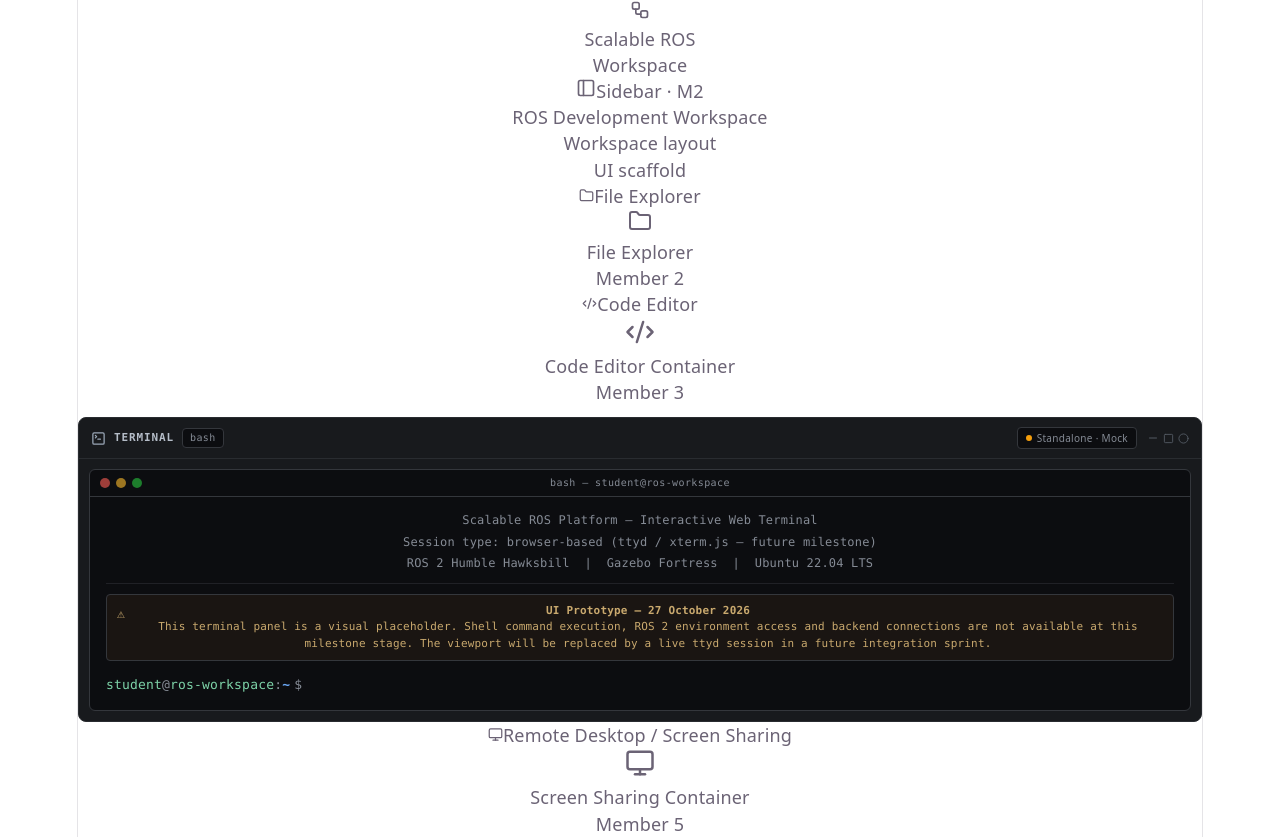
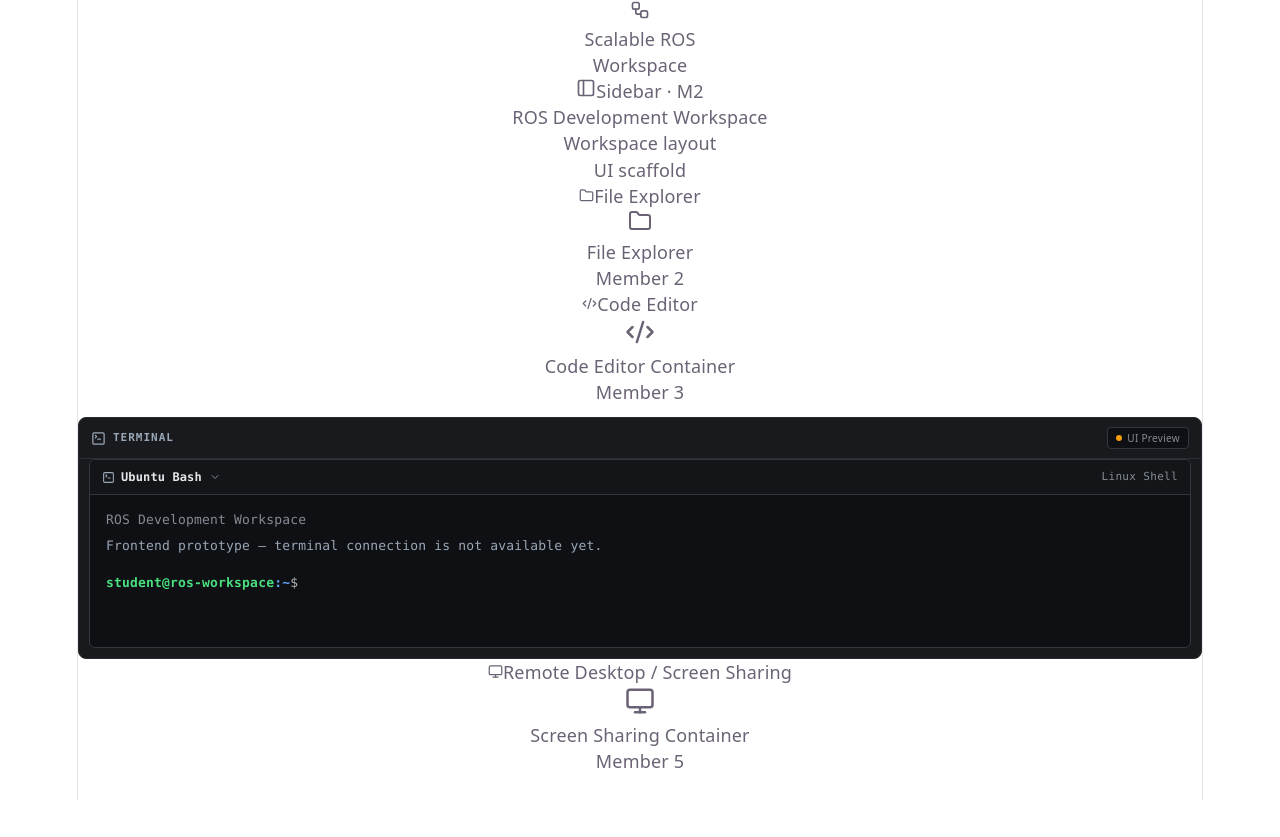
Before and after one commit to Raghavendra0807/Ros-Platform, a React (Vite) app: page / in a window 1280 px wide. After the commit the page ends 800 px from the top, so only its background shows below. Built offline with nearby package versions, Linux system fonts and the light colour scheme.

Commit message:
refine(terminal): Windows Terminal-style tab strip, left-align fix, prompt polish

```diff
--- a/package.json
+++ b/package.json
@@ -10,6 +10,7 @@
     "preview": "vite preview"
   },
   "dependencies": {
+    "lucide-react": "^1.61.0",
     "react": "^19.2.8",
     "react-dom": "^19.2.8"
   },
--- a/src/components/Terminal.jsx
+++ b/src/components/Terminal.jsx
@@ -2,404 +2,331 @@
  * Terminal.jsx
  *
  * Milestone: Frontend UI Prototype (27 October 2026)
- * Assigned contributor: Terminal panel
+ * Assigned contributor: Terminal panel — Member 4
  *
  * Purpose:
  *   Renders the Terminal placeholder panel for the Scalable ROS Platform workspace.
- *   No shell commands are executed. No WebSocket or backend connection is made.
- *   The viewport reserves space for a real ttyd / xterm.js terminal in a future milestone.
+ *   UI-only — no shell execution, no WebSocket, no backend connection.
+ *   Styled after a Windows Terminal-inspired tab interface embedded in the browser.
  *
  * Integration note for the integrator (App.jsx owner):
- *   1. Add:  import TerminalPanel from './components/Terminal';
- *   2. Replace the inline "Terminal container — Member 4" <section> block with:
+ *   1. import TerminalPanel from './components/Terminal';
+ *   2. Replace the "Terminal container — Member 4" <section> block with:
  *      <TerminalPanel />
- *   The component is self-contained — it controls its own outer <section> wrapper,
- *   matching the dimensions and margin of the existing inline placeholder.
  */
 
-import { SquareTerminal, Minus, Square, Circle } from 'lucide-react';
+import { SquareTerminal, ChevronDown } from 'lucide-react';
 
 /* ─────────────────────────────────────────────────────────────────────────────
-   Design tokens mirrored from App.jsx / the integrator's established palette.
-   These are self-contained CSS values — Tailwind CSS is NOT required.
+   Design tokens — mirrored from the integrator's established App.jsx palette.
+   Tailwind CSS is NOT required; all values are plain CSS strings.
 ───────────────────────────────────────────────────────────────────────────── */
-const TOKEN = {
-  /** Outer card / panel background */
-  cardBg:         '#181a1d',
-  /** Page / app background (slightly darker) */
-  appBg:          '#111315',
-  /** Terminal viewport background — deepest surface */
-  viewportBg:     '#0c0d10',
-  /** Outer panel border */
-  borderOuter:    '#292c30',
-  /** Inner / dashed element border */
-  borderInner:    '#34373c',
-  /** Primary foreground text */
-  textPrimary:    '#e5e7eb',
-  /** Secondary / label text */
-  textSecondary:  '#b5bdc8',
-  /** Muted / placeholder text */
-  textMuted:      '#858b95',
-  /** Icon tint */
-  iconTint:       '#9aa7b7',
-  /** Accent — restrained purple from index.css --accent */
-  accent:         '#c084fc',
-  /** Amber — offline / standalone status */
-  statusAmber:    '#f59e0b',
-  /** Monospace font stack */
-  mono:           "ui-monospace, SFMono-Regular, Menlo, Monaco, Consolas, 'Courier New', monospace",
+const T = {
+  cardBg:       '#181a1d',   /* outer panel surface                  */
+  viewportBg:   '#0e1013',   /* terminal viewport — deepest surface  */
+  tabBarBg:     '#131518',   /* tab-strip surface, slightly lighter  */
+  borderOuter:  '#292c30',   /* panel / header border                */
+  borderInner:  '#34373c',   /* inner dividers, badge outlines       */
+  textPrimary:  '#e5e7eb',   /* main terminal text                   */
+  textSec:      '#9aa7b7',   /* secondary labels, icon tint          */
+  textMuted:    '#858b95',   /* muted / dimmed lines                 */
+  accent:       '#c084fc',   /* cursor accent                        */
+  statusAmber:  '#f59e0b',   /* UI Preview dot                       */
+  promptGreen:  '#4ade80',   /* user@host green — standard bash      */
+  promptBlue:   '#60a5fa',   /* cwd blue                             */
+  mono: "ui-monospace, SFMono-Regular, Menlo, Monaco, Consolas, 'Courier New', monospace",
 };
 
 /* ─────────────────────────────────────────────────────────────────────────────
-   Styles object — plain JS style objects consumed by React's style prop.
-   Matches the panel card pattern used in the integrator's App.jsx scaffold.
+   Style map — React inline style objects.
 ───────────────────────────────────────────────────────────────────────────── */
 const S = {
-  /** Outer section — matches the integrator's section wrapper dimensions */
+  /* ── Outer panel card ── */
   section: {
-    marginTop:      '12px',             /* mt-3 equivalent */
-    display:        'flex',
-    flexDirection:  'column',
-    overflow:       'hidden',
-    borderRadius:   '8px',
-    border:         `1px solid ${TOKEN.borderOuter}`,
-    backgroundColor: TOKEN.cardBg,
-    minHeight:      '240px',            /* slightly taller than integrator's 190px for readability */
-    flex:           '1 1 auto',
+    marginTop:       '12px',
+    display:         'flex',
+    flexDirection:   'column',
+    overflow:        'hidden',
+    borderRadius:    '8px',
+    border:          `1px solid ${T.borderOuter}`,
+    backgroundColor: T.cardBg,
+    minHeight:       '240px',
+    flex:            '1 1 auto',
   },
 
-  /** Header bar ─ 40px fixed height */
-  header: {
-    display:        'flex',
-    alignItems:     'center',
-    justifyContent: 'space-between',
-    height:         '40px',
-    flexShrink:     0,
-    borderBottom:   `1px solid ${TOKEN.borderOuter}`,
-    padding:        '0 12px',
-    gap:            '8px',
+  /* ── Outer panel header bar (40 px, matches other panels) ── */
+  outerHeader: {
+    display:         'flex',
+    alignItems:      'center',
+    justifyContent:  'space-between',
+    height:          '40px',
+    flexShrink:      0,
+    borderBottom:    `1px solid ${T.borderOuter}`,
+    padding:         '0 12px',
+    gap:             '8px',
   },
-
-  /** Left cluster inside the header */
-  headerLeft: {
-    display:   'flex',
+  outerHeaderLeft: {
+    display:    'flex',
+    alignItems: 'center',
+    gap:        '7px',
+    overflow:   'hidden',
+  },
+  outerHeaderTitle: {
+    fontFamily:    T.mono,
+    fontSize:      '11px',
+    fontWeight:    700,
+    letterSpacing: '0.09em',
+    textTransform: 'uppercase',
+    color:         T.textSec,
+    whiteSpace:    'nowrap',
+  },
+  outerHeaderRight: {
+    display:    'flex',
     alignItems: 'center',
     gap:        '8px',
-    overflow:   'hidden',
-  },
-
-  /** Panel title text */
-  headerTitle: {
-    fontFamily:     TOKEN.mono,
-    fontSize:       '11px',
-    fontWeight:     600,
-    letterSpacing:  '0.08em',
-    textTransform:  'uppercase',
-    color:          TOKEN.textSecondary,
-    whiteSpace:     'nowrap',
-  },
-
-  /** Shell badge pill */
-  shellBadge: {
-    display:        'inline-flex',
-    alignItems:     'center',
-    height:         '18px',
-    padding:        '0 7px',
-    borderRadius:   '4px',
-    border:         `1px solid ${TOKEN.borderInner}`,
-    backgroundColor: TOKEN.viewportBg,
-    fontFamily:     TOKEN.mono,
-    fontSize:       '10px',
-    color:          TOKEN.textMuted,
-    letterSpacing:  '0.04em',
-    whiteSpace:     'nowrap',
-  },
-
-  /** Right cluster: status + window chrome */
-  headerRight: {
-    display:   'flex',
-    alignItems: 'center',
-    gap:        '10px',
     flexShrink: 0,
   },
 
-  /** Standalone / mock status badge */
-  statusBadge: {
-    display:        'inline-flex',
-    alignItems:     'center',
-    gap:            '5px',
-    height:         '20px',
-    padding:        '0 8px',
-    borderRadius:   '4px',
-    border:         `1px solid ${TOKEN.borderInner}`,
-    backgroundColor: TOKEN.viewportBg,
-    fontSize:       '10px',
-    color:          TOKEN.textMuted,
-    whiteSpace:     'nowrap',
-    letterSpacing:  '0.03em',
+  /* UI Preview badge */
+  uiBadge: {
+    display:         'inline-flex',
+    alignItems:      'center',
+    gap:             '5px',
+    height:          '20px',
+    padding:         '0 8px',
+    borderRadius:    '4px',
+    border:          `1px solid ${T.borderInner}`,
+    backgroundColor: T.viewportBg,
+    fontSize:        '10px',
+    color:           T.textMuted,
+    letterSpacing:   '0.03em',
+    whiteSpace:      'nowrap',
   },
-
-  /** Amber dot inside status badge */
-  statusDot: {
+  uiBadgeDot: {
     width:           '6px',
     height:          '6px',
     borderRadius:    '50%',
-    backgroundColor: TOKEN.statusAmber,
+    backgroundColor: T.statusAmber,
     flexShrink:      0,
   },
 
-  /** Faux window-chrome buttons (purely decorative) */
-  windowChrome: {
-    display:   'flex',
-    alignItems: 'center',
-    gap:        '4px',
-    opacity:    0.45,
-  },
-
-  /** Viewport wrapper — grows to fill remaining height */
+  /* ── Viewport wrapper ── */
   viewportWrapper: {
     display:       'flex',
     flexDirection: 'column',
     flex:          '1 1 auto',
-    padding:       '10px',
-    minHeight:     '0',             /* essential for flex shrinking */
+    padding:       '0 10px 10px',
+    minHeight:     '0',
   },
 
-  /** The dark CLI viewport itself */
+  /* ── Viewport card ── */
   viewport: {
-    display:        'flex',
-    flexDirection:  'column',
-    flex:           '1 1 auto',
-    borderRadius:   '6px',
-    border:         `1px solid ${TOKEN.borderInner}`,
-    backgroundColor: TOKEN.viewportBg,
-    overflow:       'hidden',
-    fontFamily:     TOKEN.mono,
-    fontSize:       '13px',
-    lineHeight:     '1.6',
-    minHeight:      '160px',
+    display:         'flex',
+    flexDirection:   'column',
+    flex:            '1 1 auto',
+    borderRadius:    '6px',
+    border:          `1px solid ${T.borderInner}`,
+    backgroundColor: T.viewportBg,
+    overflow:        'hidden',
+    fontFamily:      T.mono,
+    fontSize:        '13px',
+    lineHeight:      '1.65',
+    minHeight:       '170px',
   },
 
-  /** Top chrome line of the viewport (mimics terminal app title bar) */
-  viewportChrome: {
-    display:        'flex',
-    alignItems:     'center',
-    height:         '26px',
-    flexShrink:     0,
-    borderBottom:   `1px solid ${TOKEN.borderInner}`,
-    padding:        '0 10px',
-    gap:            '6px',
+  /* ── Windows Terminal-style tab strip ── */
+  tabStrip: {
+    display:         'flex',
+    alignItems:      'center',
+    justifyContent:  'space-between',
+    height:          '34px',
+    flexShrink:      0,
+    borderBottom:    `1px solid ${T.borderInner}`,
+    backgroundColor: T.tabBarBg,
+    padding:         '0 12px',
+  },
+  tabLeft: {
+    display:    'flex',
+    alignItems: 'center',
+    gap:        '6px',
+  },
+  tabLabel: {
+    fontSize:   '12px',
+    fontWeight: 600,
+    color:      T.textPrimary,
+    whiteSpace: 'nowrap',
+    letterSpacing: '0.01em',
+  },
+  tabChevron: {
+    color:      T.textMuted,
+    marginLeft: '1px',
+    flexShrink: 0,
+  },
+  tabRight: {
+    fontSize:      '11px',
+    color:         T.textMuted,
+    letterSpacing: '0.03em',
+    whiteSpace:    'nowrap',
+    userSelect:    'none',
   },
 
-  /** Traffic-light dots on the viewport chrome (decorative) */
-  trafficDot: (color) => ({
-    width:           '10px',
-    height:          '10px',
-    borderRadius:    '50%',
-    backgroundColor: color,
-    opacity:         0.6,
-  }),
-
-  /** Viewport chrome label */
-  viewportChromeLabel: {
-    position:  'absolute',
-    left:      '50%',
-    transform: 'translateX(-50%)',
-    fontSize:  '10px',
-    color:     TOKEN.textMuted,
-    letterSpacing: '0.04em',
-    userSelect: 'none',
-  },
-
-  /** Scrollable body of the viewport */
-  viewportBody: {
+  /* ── Viewport body ── */
+  body: {
     flex:       '1 1 auto',
     padding:    '14px 16px',
     overflowY:  'auto',
-    color:      TOKEN.textPrimary,
+    color:      T.textPrimary,
+    textAlign:  'left',            /* override #root { text-align: center } in index.css */
   },
 
-  /** Dim banner / system info lines */
-  bannerLine: {
-    color:        TOKEN.textMuted,
-    fontSize:     '12px',
-    marginBottom: '2px',
+  /* Dimmed context line — same size as body for monospace rhythm */
+  contextLine: {
+    fontSize:     '13px',
+    color:        T.textMuted,
+    marginBottom: '4px',
     userSelect:   'none',
   },
 
-  /** Separator line */
-  separator: {
-    borderTop:    `1px solid ${TOKEN.borderInner}`,
-    margin:       '10px 0',
-    opacity:      0.5,
+  /* Prototype notice — one step below context, above prompt */
+  noticeLine: {
+    fontSize:     '13px',
+    color:        T.textSec,
+    marginBottom: '16px',
   },
 
-  /** Milestone notice block */
-  notice: {
-    display:        'flex',
-    alignItems:     'flex-start',
-    gap:            '8px',
-    padding:        '8px 10px',
-    borderRadius:   '4px',
-    border:         `1px solid ${TOKEN.borderInner}`,
-    backgroundColor: 'rgba(240,159,50,0.06)',
-    margin:         '10px 0 14px',
-    fontSize:       '11px',
-    color:          '#c9a96e',
-    lineHeight:     '1.5',
-  },
-
-  /** [notice] icon column */
-  noticeIcon: {
-    flexShrink:     0,
-    marginTop:      '1px',
-    fontSize:       '13px',
-  },
-
-  /** The prompt line */
-  promptLine: {
+  /* Prompt row — flex, all tokens flush against each other */
+  promptRow: {
     display:    'flex',
     alignItems: 'center',
-    gap:        '0px',
-    marginTop:  '4px',
     flexWrap:   'wrap',
   },
-
-  /** prompt path segment */
-  promptPath: {
-    color:      '#6ca9f7',      /* blue — conventional shell cwd */
+  /* green: student@ros-workspace */
+  promptUser: {
+    color:      T.promptGreen,
     fontWeight: 600,
   },
-
-  /** prompt symbol */
-  promptSymbol: {
-    color:      TOKEN.textMuted,
-    margin:     '0 4px',
+  /* blue accent: :~ */
+  promptCwd: {
+    color:      T.promptBlue,
+    fontWeight: 600,
   },
-
-  /** Blinking block cursor */
+  /* neutral: $ with a single space before cursor */
+  promptSym: {
+    color:        T.textPrimary,
+    opacity:      0.75,
+    marginRight:  '4px',
+  },
   cursor: {
     display:         'inline-block',
     width:           '8px',
-    height:          '14px',
-    backgroundColor: TOKEN.accent,
+    height:          '15px',
+    backgroundColor: T.accent,
     verticalAlign:   'middle',
-    animation:       'ros-cursor-blink 1.1s step-end infinite',
+    animation:       'ros-terminal-blink 1.1s step-end infinite',
     borderRadius:    '1px',
-    marginLeft:      '2px',
   },
 };
 
-/* ─────────────────────────────────────────────────────────────────────────────
-   Cursor blink keyframes — injected once as a <style> tag.
-   Avoids any dependency on external CSS infrastructure.
-───────────────────────────────────────────────────────────────────────────── */
-const CURSOR_KEYFRAMES = `
-  @keyframes ros-cursor-blink {
+/* ── Cursor keyframe injected once ── */
+const BLINK_CSS = `
+  @keyframes ros-terminal-blink {
     0%, 100% { opacity: 1; }
     50%       { opacity: 0; }
   }
 `;
 
-function CursorStyle() {
-  return <style>{CURSOR_KEYFRAMES}</style>;
+function BlinkStyle() {
+  return <style>{BLINK_CSS}</style>;
 }
 
 /* ─────────────────────────────────────────────────────────────────────────────
    Sub-components
 ───────────────────────────────────────────────────────────────────────────── */
 
-/** Header bar at the top of the panel card */
-function TerminalHeader() {
+/** Outer panel header — matches the card header pattern of all other panels */
+function OuterHeader() {
   return (
-    <div style={S.header}>
-      {/* ── Left: icon · title · shell badge ── */}
-      <div style={S.headerLeft}>
+    <div style={S.outerHeader}>
+      {/* Left: icon + TERMINAL label */}
+      <div style={S.outerHeaderLeft}>
         <SquareTerminal
           size={15}
-          style={{ color: TOKEN.iconTint, flexShrink: 0 }}
+          style={{ color: T.textSec, flexShrink: 0 }}
           aria-hidden="true"
         />
-        <span style={S.headerTitle}>Terminal</span>
-        <span style={S.shellBadge}>bash</span>
+        <span style={S.outerHeaderTitle}>Terminal</span>
       </div>
 
-      {/* ── Right: status · window chrome ── */}
-      <div style={S.headerRight}>
-        {/* Standalone / mock indicator */}
-        <span
-          style={S.statusBadge}
-          title="No backend connection — UI prototype only"
-        >
-          <span style={S.statusDot} />
-          Standalone · Mock
-        </span>
-
-        {/* Decorative window chrome — not functional */}
-        <span style={S.windowChrome} aria-hidden="true">
-          <Minus size={12} style={{ color: TOKEN.iconTint }} />
-          <Square size={11} style={{ color: TOKEN.iconTint }} />
-          <Circle size={11} style={{ color: TOKEN.iconTint }} />
+      {/* Right: UI Preview badge */}
+      <div style={S.outerHeaderRight}>
+        <span style={S.uiBadge} title="UI prototype — no backend connection">
+          <span style={S.uiBadgeDot} />
+          UI Preview
         </span>
       </div>
     </div>
   );
 }
 
-/** Dark CLI viewport with banner, notice, and mock prompt */
-function TerminalViewport() {
+/** Windows Terminal-style tab strip inside the dark viewport card */
+function TabStrip() {
   return (
-    <div style={S.viewport} role="region" aria-label="Terminal viewport placeholder">
-      {/* Viewport chrome — mimics a native terminal window title bar */}
-      <div style={{ ...S.viewportChrome, position: 'relative' }}>
-        <span style={S.trafficDot('#ff5f57')} />
-        <span style={S.trafficDot('#febc2e')} />
-        <span style={S.trafficDot('#28c840')} />
-        <span style={S.viewportChromeLabel}>
-          bash — student@ros-workspace
-        </span>
+    <div style={S.tabStrip}>
+      {/* Left: icon · Ubuntu Bash · chevron */}
+      <div style={S.tabLeft}>
+        <SquareTerminal
+          size={13}
+          style={{ color: T.textSec, flexShrink: 0 }}
+          aria-hidden="true"
+        />
+        <span style={S.tabLabel}>Ubuntu Bash</span>
+        <ChevronDown
+          size={12}
+          style={S.tabChevron}
+          aria-hidden="true"
+        />
       </div>
 
-      {/* Scrollable terminal body */}
-      <div style={S.viewportBody}>
-        {/* System / platform banner */}
-        <p style={S.bannerLine}>
-          Scalable ROS Platform — Interactive Web Terminal
-        </p>
-        <p style={S.bannerLine}>
-          Session type: browser-based (ttyd / xterm.js — future milestone)
-        </p>
-        <p style={S.bannerLine}>
-          ROS 2 Humble Hawksbill &nbsp;|&nbsp; Gazebo Fortress &nbsp;|&nbsp; Ubuntu 22.04 LTS
+      {/* Right: shell type label */}
+      <span style={S.tabRight}>Linux Shell</span>
+    </div>
+  );
+}
+
+/** Scrollable terminal viewport body */
+function ViewportBody() {
+  return (
+    <div style={S.body}>
+      {/* Context label */}
+      <p style={S.contextLine}>ROS Development Workspace</p>
+
+      {/* Prototype notice — clearly marked as placeholder */}
+      <p style={S.noticeLine}>
+        Frontend prototype&nbsp;— terminal connection is not available yet.
       </p>
 
-        <div style={S.separator} />
-
-        {/* Milestone placeholder notice */}
-        <div style={S.notice} role="note">
-          <span style={S.noticeIcon}>⚠</span>
-          <span>
-            <strong>UI Prototype — 27 October 2026</strong>
-            <br />
-            This terminal panel is a visual placeholder. Shell command execution,
-            ROS 2 environment access and backend connections are not available at
-            this milestone stage. The viewport will be replaced by a live ttyd
-            session in a future integration sprint.
-          </span>
-        </div>
-
-        {/* Illustrative shell prompt — static, no input or execution */}
-        <div style={S.promptLine} aria-label="Placeholder shell prompt">
-          <span style={{ color: '#7dd3a8' }}>student</span>
-          <span style={{ color: TOKEN.textMuted }}>@</span>
-          <span style={{ color: '#7dd3a8' }}>ros-workspace</span>
-          <span style={{ color: TOKEN.textMuted }}>:</span>
-          <span style={S.promptPath}>~</span>
-          <span style={S.promptSymbol}>$&nbsp;</span>
-          {/* Blinking cursor — purely decorative */}
+      {/* Static illustrative prompt — decorative only, no input or execution */}
+      <div style={S.promptRow} aria-label="Placeholder shell prompt">
+        {/* green  */ }<span style={S.promptUser}>student@ros-workspace</span>
+        {/* blue   */ }<span style={S.promptCwd}>:~</span>
+        {/* symbol */ }<span style={S.promptSym}>$</span>
+        {/* cursor — decorative blink, aria-hidden */}
         <span style={S.cursor} aria-hidden="true" />
       </div>
     </div>
+  );
+}
+
+/** Dark terminal viewport card — tab strip + body */
+function TerminalViewport() {
+  return (
+    <div
+      style={S.viewport}
+      role="region"
+      aria-label="Terminal viewport placeholder"
+    >
+      <TabStrip />
+      <ViewportBody />
     </div>
   );
 }
@@ -411,23 +338,19 @@
 /**
  * TerminalPanel
  *
- * Self-contained terminal placeholder panel for the ROS workspace UI.
+ * Self-contained terminal placeholder for the ROS workspace UI.
+ * Styled after a Windows Terminal-inspired browser-embedded terminal.
  *
- * Usage (for the integrator replacing the inline block in App.jsx):
- *
+ * Usage (integrator):
  *   import TerminalPanel from './components/Terminal';
- *   …
  *   <TerminalPanel />
- *
- * The component owns its outer <section> wrapper, matching the dimensions
- * established by the integrator's scaffold in App.jsx.
  */
 function TerminalPanel() {
   return (
     <>
-      <CursorStyle />
+      <BlinkStyle />
       <section style={S.section} aria-label="Terminal panel">
-        <TerminalHeader />
+        <OuterHeader />
         <div style={S.viewportWrapper}>
           <TerminalViewport />
         </div>
```
Also changed, not shown: 1 other file (tests, documents, lock files or other folders). Lines whose indentation alone changed are shown as unchanged.
